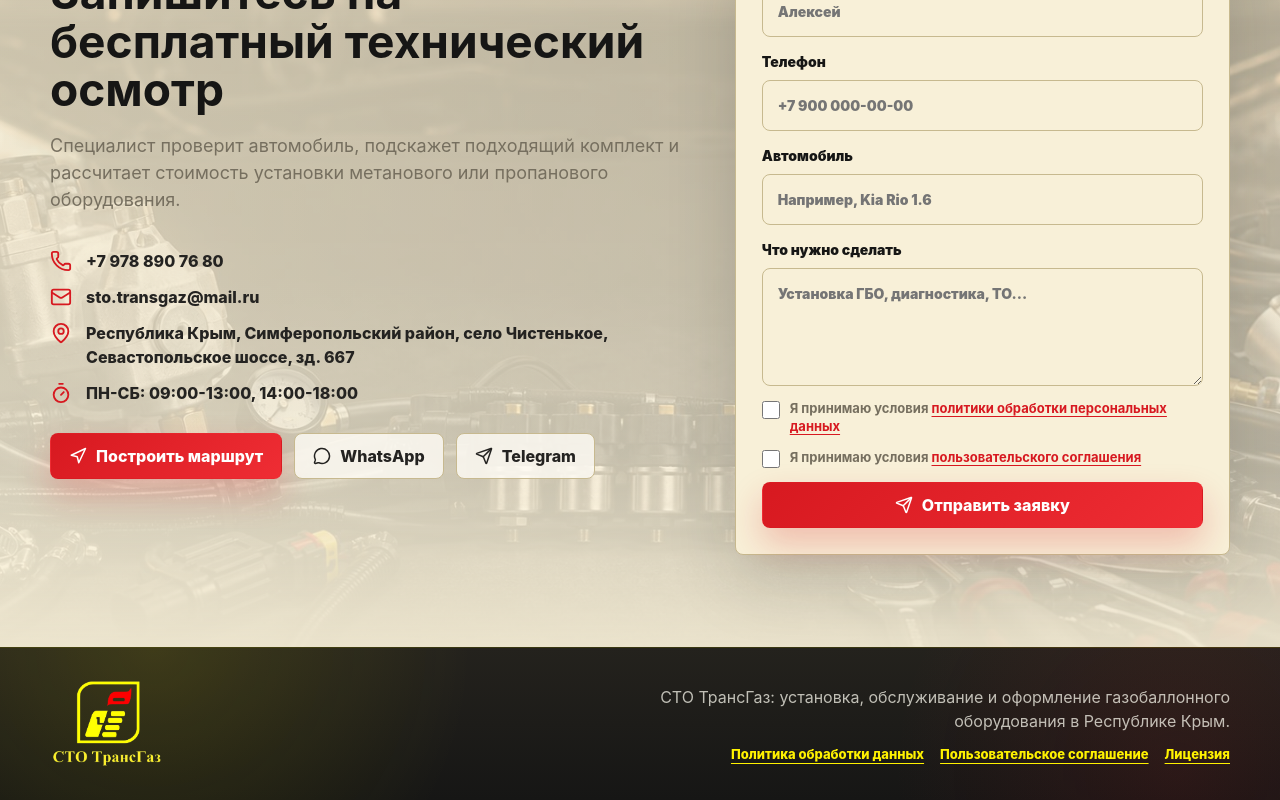
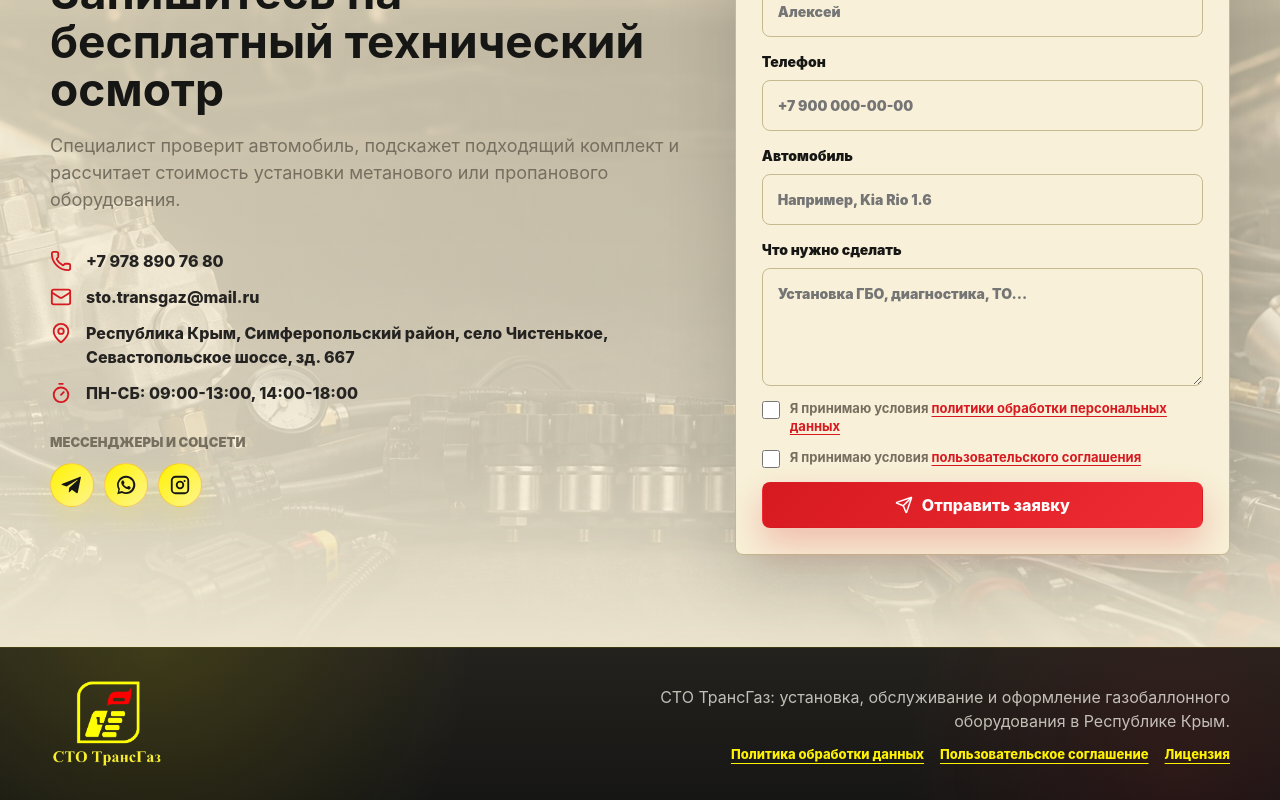
Before and after one commit to Aleks-man/ugtransgas, a React (Vite) app in the folder frontend/: page / in a window 1280 px wide. Shown: the part 5439-6239 px from the top of the page. Built offline with nearby package versions, Linux system fonts and the light colour scheme.

Commit message:
style: simplify contact social actions

```diff
--- a/frontend/src/sections/Contacts.tsx
+++ b/frontend/src/sections/Contacts.tsx
@@ -1,6 +1,30 @@
-import { Mail, MapPin, MessageCircle, Navigation, Phone, Send, Timer } from "lucide-react";
+import { Mail, MapPin, Phone, Timer } from "lucide-react";
 import { ContactForm } from "../components/ContactForm";
 import { contactInfo } from "../data/site";
+
+function TelegramIcon() {
+  return (
+    <svg viewBox="0 0 24 24" aria-hidden="true">
+      <path d="M21.7 3.6 18.4 20c-.2 1-.8 1.2-1.6.8l-4.9-3.6-2.4 2.3c-.3.3-.5.5-1 .5l.4-5 9.1-8.2c.4-.4-.1-.6-.6-.3L6.1 13.6 1.3 12c-1-.3-1-1 .2-1.5L20.3 3.2c.9-.3 1.7.2 1.4.4Z" />
+    </svg>
+  );
+}
+
+function WhatsappIcon() {
+  return (
+    <svg viewBox="0 0 24 24" aria-hidden="true">
+      <path d="M12.1 2a9.8 9.8 0 0 0-8.4 14.9L2.5 22l5.2-1.3A9.9 9.9 0 1 0 12.1 2Zm0 17.8a8 8 0 0 1-4.1-1.1l-.3-.2-3.1.8.8-3-.2-.3a7.9 7.9 0 1 1 6.9 3.8Zm4.4-5.9c-.2-.1-1.4-.7-1.7-.8-.2-.1-.4-.1-.6.1l-.8 1c-.1.2-.3.2-.6.1a6.6 6.6 0 0 1-3.3-2.9c-.2-.3 0-.5.1-.6l.4-.5c.1-.2.2-.3.3-.5.1-.2 0-.4 0-.5l-.8-1.8c-.2-.5-.4-.4-.6-.4h-.5c-.2 0-.5.1-.7.3-.2.3-.9.9-.9 2.2s.9 2.5 1.1 2.7c.1.2 1.8 2.8 4.4 3.9 1.6.7 2.2.7 3 .6.4-.1 1.4-.6 1.6-1.1.2-.6.2-1 .1-1.1 0-.2-.2-.3-.5-.4Z" />
+    </svg>
+  );
+}
+
+function InstagramIcon() {
+  return (
+    <svg viewBox="0 0 24 24" aria-hidden="true">
+      <path d="M7.2 2h9.6A5.2 5.2 0 0 1 22 7.2v9.6a5.2 5.2 0 0 1-5.2 5.2H7.2A5.2 5.2 0 0 1 2 16.8V7.2A5.2 5.2 0 0 1 7.2 2Zm0 2A3.2 3.2 0 0 0 4 7.2v9.6A3.2 3.2 0 0 0 7.2 20h9.6a3.2 3.2 0 0 0 3.2-3.2V7.2A3.2 3.2 0 0 0 16.8 4H7.2Zm4.8 3.4a4.6 4.6 0 1 1 0 9.2 4.6 4.6 0 0 1 0-9.2Zm0 2a2.6 2.6 0 1 0 0 5.2 2.6 2.6 0 0 0 0-5.2Zm5-2.8a1.1 1.1 0 1 1 0 2.2 1.1 1.1 0 0 1 0-2.2Z" />
+    </svg>
+  );
+}
 
 export function Contacts() {
   return (
@@ -10,8 +34,8 @@ export function Contacts() {
           <span className="eyebrow">Заявка</span>
           <h2>Запишитесь на бесплатный технический осмотр</h2>
           <p>
-            Специалист проверит автомобиль, подскажет подходящий комплект и рассчитает стоимость
-            установки метанового или пропанового оборудования.
+            Специалист проверит автомобиль, подскажет подходящий комплект и рассчитает стоимость установки метанового
+            или пропанового оборудования.
           </p>
           <div className="contact-list">
             <a href={contactInfo.phoneHref}>
@@ -31,19 +55,20 @@ export function Contacts() {
               {contactInfo.schedule}
             </span>
           </div>
-          <div className="messenger-actions">
-            <a className="button button--primary" href={contactInfo.route} target="_blank" rel="noreferrer">
-              <Navigation size={18} />
-              Построить маршрут
-            </a>
-            <a className="button button--ghost" href={contactInfo.whatsapp} target="_blank" rel="noreferrer">
-              <MessageCircle size={18} />
-              WhatsApp
-            </a>
-            <a className="button button--ghost" href={contactInfo.telegram} target="_blank" rel="noreferrer">
-              <Send size={18} />
-              Telegram
-            </a>
+
+          <div className="messenger-block">
+            <span>Мессенджеры и соцсети</span>
+            <div className="social-actions">
+              <a className="social-link" href={contactInfo.telegram} target="_blank" rel="noreferrer" aria-label="Telegram">
+                <TelegramIcon />
+              </a>
+              <a className="social-link" href={contactInfo.whatsapp} target="_blank" rel="noreferrer" aria-label="WhatsApp">
+                <WhatsappIcon />
+              </a>
+              <span className="social-link social-link--inactive" aria-label="Instagram" title="Instagram">
+                <InstagramIcon />
+              </span>
+            </div>
           </div>
         </div>
         <ContactForm />
--- a/frontend/src/styles/sections/contacts.css
+++ b/frontend/src/styles/sections/contacts.css
@@ -49,11 +49,66 @@
   color: var(--green-800);
 }
 
-.messenger-actions {
+.messenger-block {
+  display: grid;
+  gap: 10px;
+  margin-top: 10px;
+}
+
+.messenger-block > span {
+  color: var(--muted);
+  font-size: 13px;
+  font-weight: 900;
+  text-transform: uppercase;
+}
+
+.social-actions {
   display: flex;
   flex-wrap: wrap;
-  gap: 12px;
-  margin-top: 10px;
+  gap: 10px;
+}
+
+.social-link {
+  display: grid;
+  width: 44px;
+  height: 44px;
+  place-items: center;
+  border: 1px solid rgba(215, 25, 32, 0.18);
+  border-radius: 999px;
+  background:
+    linear-gradient(135deg, var(--green-500), var(--green-300));
+  color: var(--green-950);
+  box-shadow: 0 12px 28px rgba(255, 242, 0, 0.16);
+  transition:
+    background 180ms ease,
+    border-color 180ms ease,
+    color 180ms ease,
+    transform 180ms ease;
+}
+
+.social-link svg {
+  width: 22px;
+  height: 22px;
+  fill: currentColor;
+}
+
+.social-link:hover {
+  border-color: rgba(215, 25, 32, 0.34);
+  background: linear-gradient(135deg, var(--green-800), #ef2d34);
+  color: white;
+  transform: translateY(-1px);
+}
+
+.social-link--inactive {
+  cursor: default;
+}
+
+.social-link--inactive:hover {
+  border-color: rgba(215, 25, 32, 0.18);
+  background:
+    linear-gradient(135deg, var(--green-500), var(--green-300));
+  color: var(--green-950);
+  transform: none;
 }
 
 .lead-form {
```
